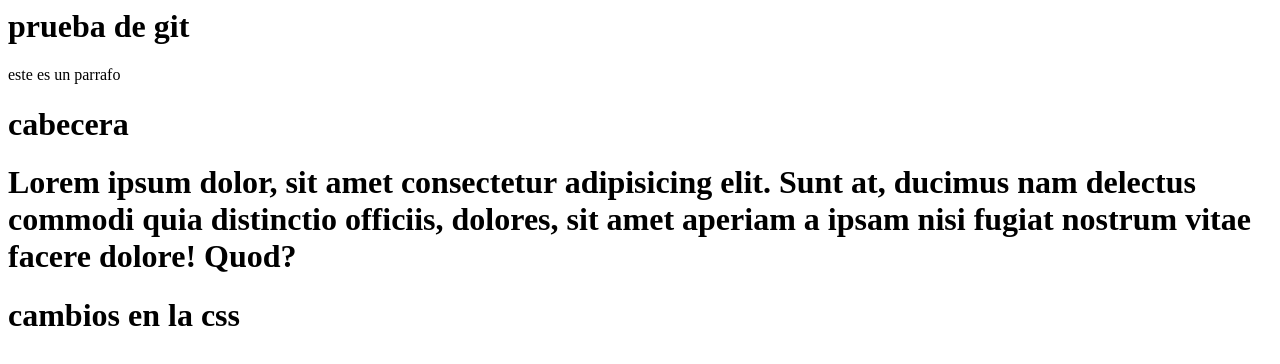
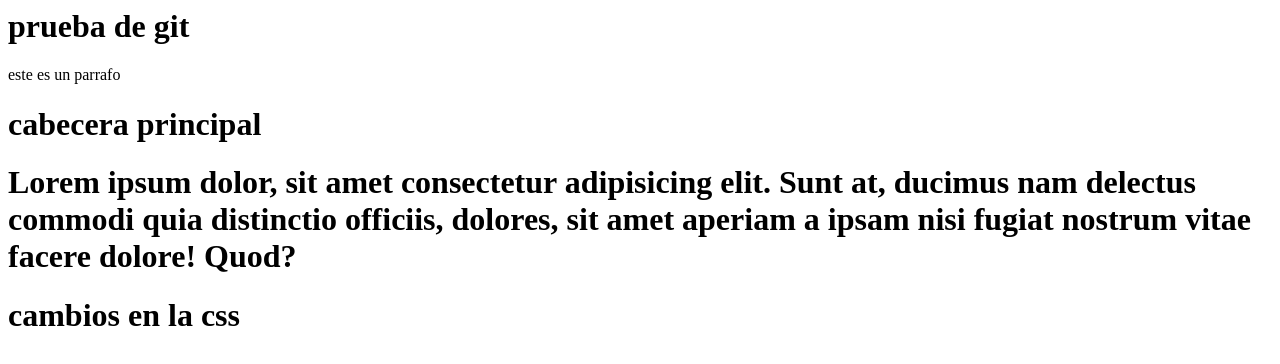
Before and after one commit to pat123angel/Gitestudio, a plain HTML site: page index.html in a window 1280 px wide. Drawn offline with Linux system fonts and the light colour scheme.

Commit message:
Update index.html
hice un cambio y punto

```diff
--- a/index.html
+++ b/index.html
@@ -5,7 +5,7 @@
 <h1> prueba de git</h1>
 <p>este es un parrafo</p>
 <div id="container">
-    <div id="cabecera"><h1>cabecera</h1></div>
+    <div id="cabecera"><h1>cabecera principal</h1></div>
     <div id="post">
 <h1>Lorem ipsum dolor, sit amet consectetur adipisicing elit. Sunt at, ducimus nam delectus commodi quia distinctio officiis,
     dolores, sit amet aperiam a ipsam nisi fugiat nostrum vitae facere dolore! Quod?</h1>
```
